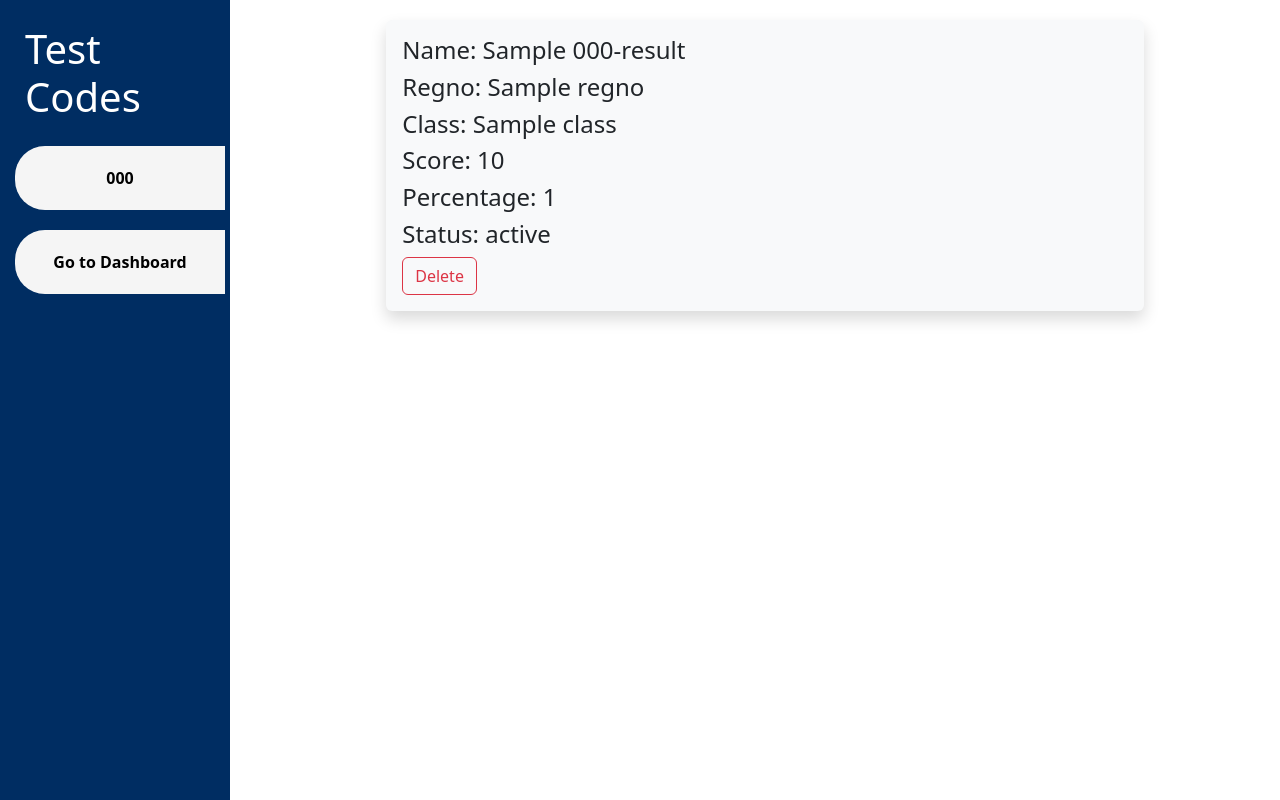
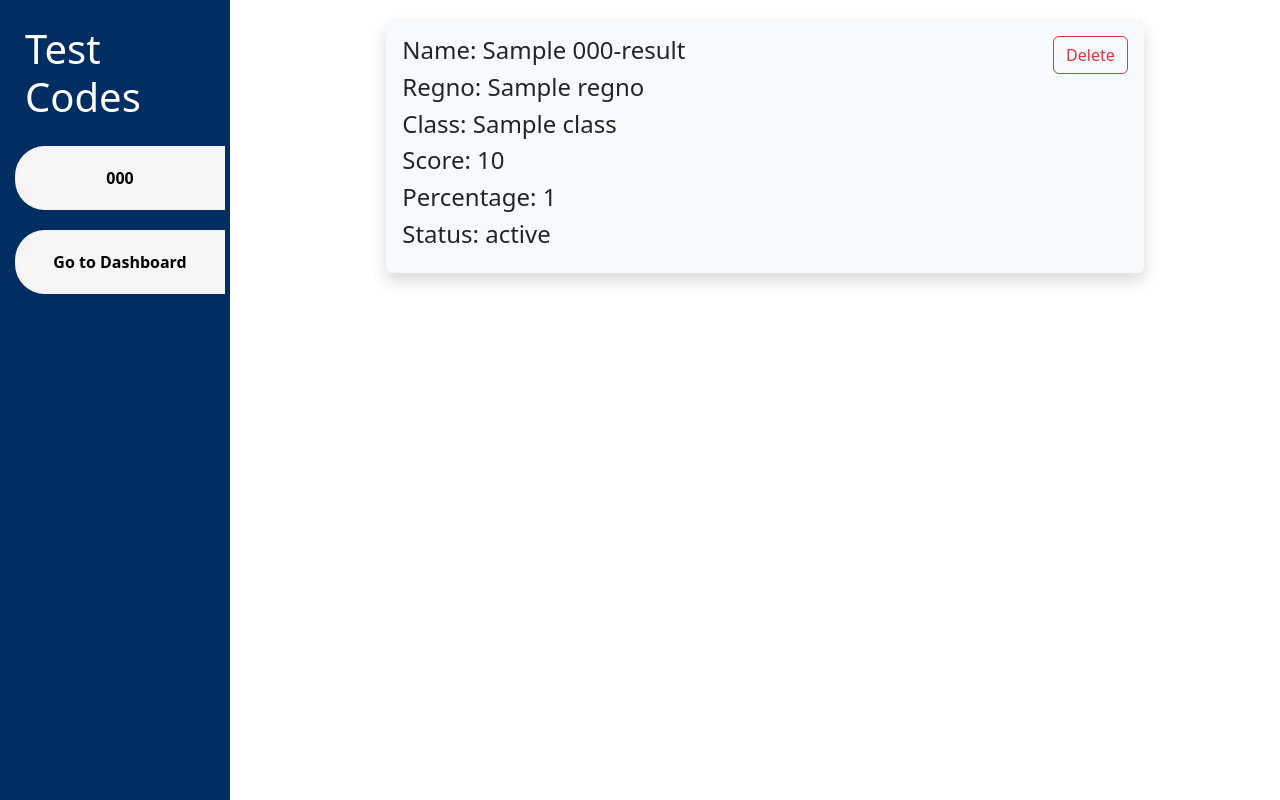
Before and after one commit to vishvaa-vsk/Quiz-App, a Flask app: page /admin/technical_issues in a window 1280 px wide. Run offline with Flask 3, Linux system fonts and the light colour scheme; the visitor is signed in with stand-in values (Sample User, id 1); a database or web service that is not in the repository returns one stand-in record (values such as "Sample title").

Commit message:
fixed technical issues

```diff
--- a/src/routes/admin.py
+++ b/src/routes/admin.py
@@ -330,6 +330,7 @@ def delete_result():
             try:
                 mongo.db[f"{test_code}-result"].delete_one({"_id":ObjectId(obj_id)})
                 flash("Deleted successfully!")
+                return jsonify({"url":f"/admin/issues/{test_code}"})
             except Exception as e:
                 flash(e)
         return redirect(url_for("admin.technical_issues"))
--- a/src/routes/teacher.py
+++ b/src/routes/teacher.py
@@ -177,6 +177,7 @@ def delete_result():
             try:
                 mongo.db[f"{test_code}-result"].delete_one({"_id":ObjectId(obj_id)})
                 flash("Deleted successfully!")
+                return jsonify({"url":f"/teacher/issues/{test_code}"})
             except Exception as e:
                 flash(e)
         return redirect(url_for("teacher.technical_issues"))
--- a/src/templates/admin/technical_issues.html
+++ b/src/templates/admin/technical_issues.html
@@ -16,7 +16,7 @@
        {% endfor %}
        <a href="{{ url_for('admin.dashboard') }}"> Go to Dashboard</a>
     </div>
-    <div class="content d-flex align-items-center justify-content-center">
+    <div class="content">
 
         {% for message in get_flashed_messages() %}
             {% if "successfully" in message %}
@@ -33,6 +33,7 @@
         {% endfor %}
 
         {% for result in zero_results %}
+        <div class="d-flex align-items-center justify-content-center">
         <div class="modal fade" id="deleteModal" tabindex="-1" aria-labelledby="deleteModalLabel" aria-hidden="true">
             <div class="modal-dialog">
             <div class="modal-content">
@@ -57,13 +58,13 @@
                         url : "/admin/delete_result",
                         data: JSON.stringify({"obj_id":"{{result['_id']}}","test_code":"{{result['test_code']}}"}),
                         success: function(response){
-                            return false;
+                            window.location.href = response.url;
                         }
                     })
                 }
             </script>
         </div>
-        <div class="questions-box shadow p-3 mb-5 bg-body-tertiary rounded">
+        <div class="questions-box shadow p-3 mb-5 bg-body-tertiary rounded d-flex justify-content-between">
             <div class="question-details">
                 <h4 id="qno">Name: {{result["name"]}}</h4>
                 <h4 id="qusetion">Regno: {{result["regno"]}}</h4>
@@ -76,7 +77,9 @@
                 <button type="button" class="btn btn-outline-danger" data-bs-toggle="modal" data-bs-target="#deleteModal">Delete</button>
             </div>
         </div>
+        </div>
         {% endfor %}
+
     </div>
 
     <script src="https://cdn.jsdelivr.net/npm/bootstrap@5.3.2/dist/js/bootstrap.bundle.min.js" integrity="sha384-C6RzsynM9kWDrMNeT87bh95OGNyZPhcTNXj1NW7RuBCsyN/o0jlpcV8Qyq46cDfL" crossorigin="anonymous"></script>
--- a/src/templates/teacher/technical_issues.html
+++ b/src/templates/teacher/technical_issues.html
@@ -57,7 +57,7 @@
                         url : "/teacher/delete_result",
                         data: JSON.stringify({"obj_id":"{{result['_id']}}","test_code":"{{result['test_code']}}"}),
                         success: function(response){
-                            return false;
+                            window.location.href = response.url;
                         }
                     })
                 }
```
